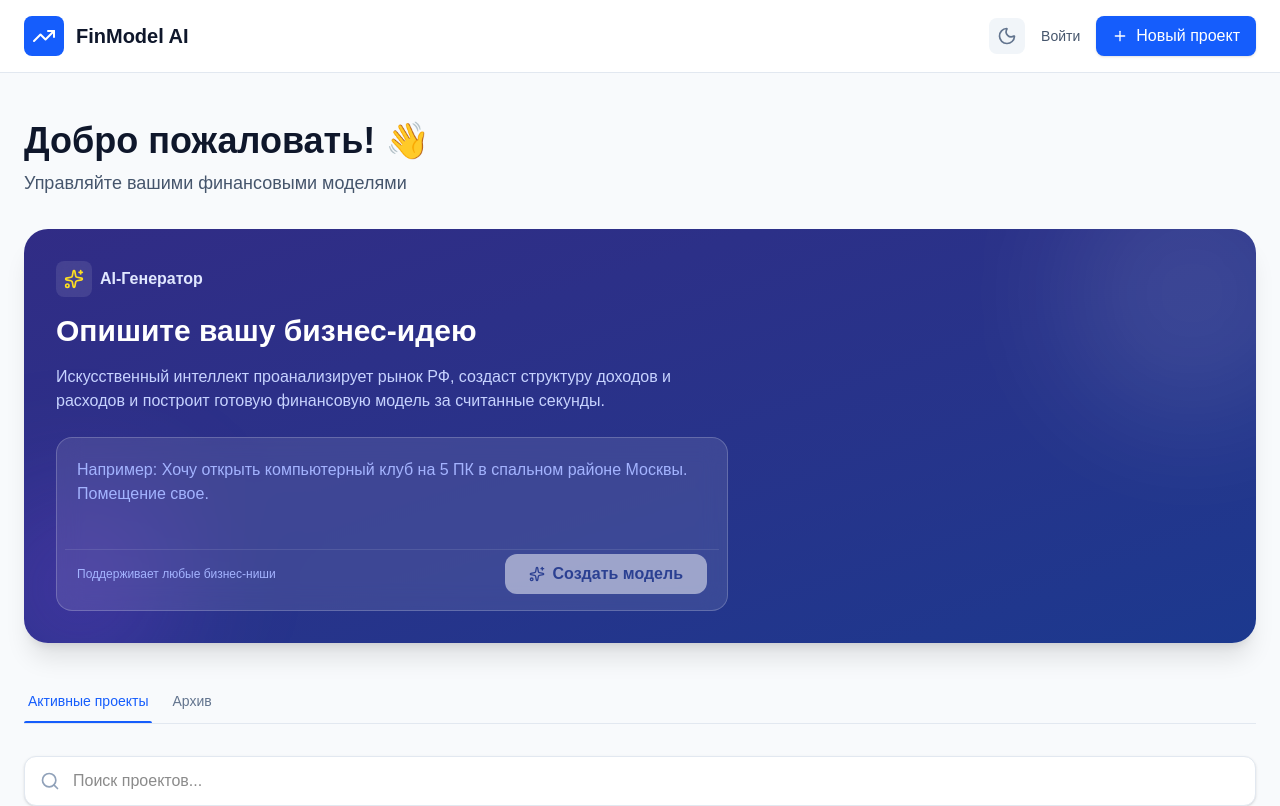
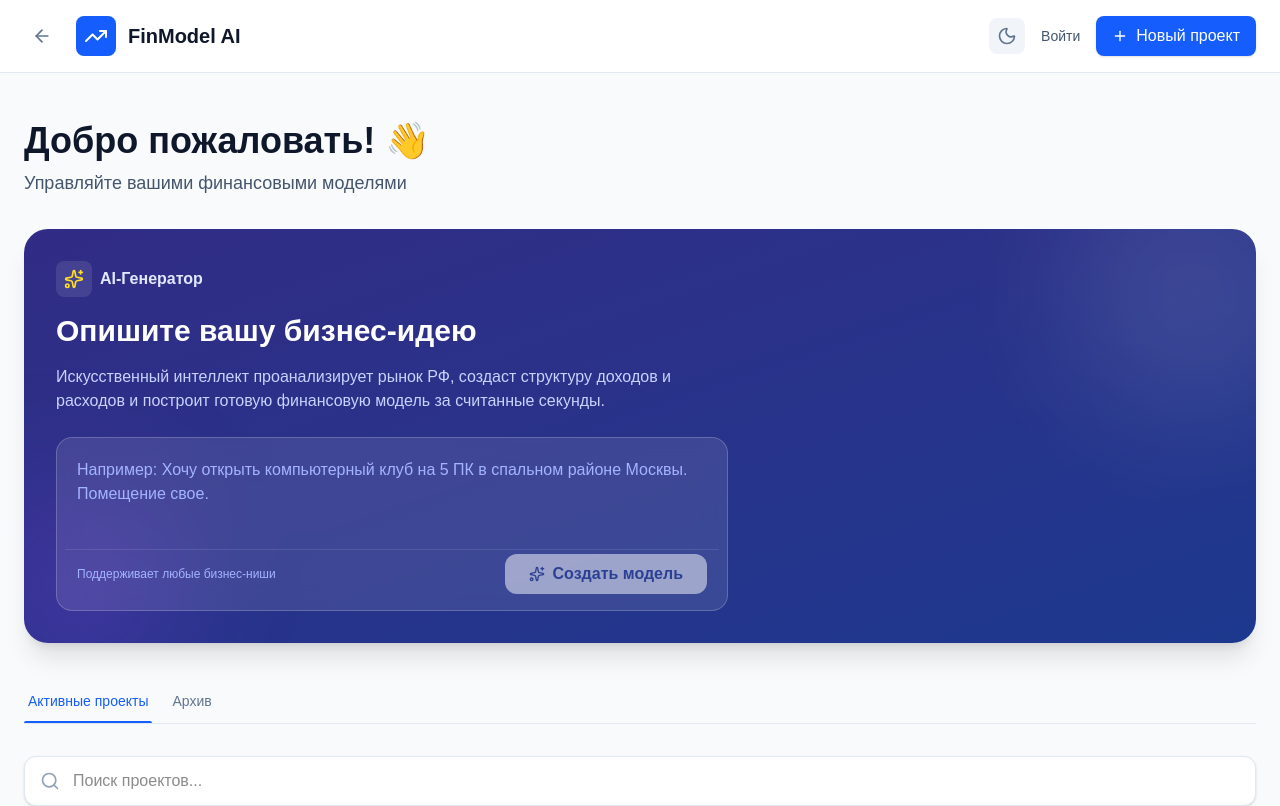
Before and after one commit to apint817-netizen/finmodel-ai, a Next.js app: page /dashboard/projects in a window 1280 px wide. Shown: the top 806 px of the page. Built offline with nearby package versions, Linux system fonts and the light colour scheme; no server answers.

Commit message:
Add back navigation buttons to dashboard projects and editor

```diff
--- a/src/components/DashboardClient.tsx
+++ b/src/components/DashboardClient.tsx
@@ -2,7 +2,7 @@
 
 import { useRouter } from 'next/navigation';
 import { motion, AnimatePresence } from 'framer-motion';
-import { Plus, BarChart3, Coffee, Scissors, Gamepad2, ShoppingCart, Archive, Trash2, RefreshCw, TrendingUp, Search, Loader2, Copy, FileText, Sparkles } from 'lucide-react';
+import { Plus, BarChart3, Coffee, Scissors, Gamepad2, ShoppingCart, Archive, Trash2, RefreshCw, TrendingUp, Search, Loader2, Copy, FileText, Sparkles, ArrowLeft } from 'lucide-react';
 import Link from 'next/link';
 import { useProjectStore, FinancialModel } from '@/lib/store';
 import { useState, useEffect } from 'react';
@@ -160,12 +160,21 @@ export function DashboardClient({ initialProjects }: { initialProjects: Financia
         <div className="min-h-screen bg-slate-50 dark:bg-slate-900 transition-colors">
             <header className="bg-white dark:bg-slate-900 border-b border-slate-200 dark:border-slate-800">
                 <div className="max-w-7xl mx-auto px-6 py-4 flex items-center justify-between">
+                    <div className="flex items-center gap-4">
+                        <Link
+                            href="/dashboard"
+                            className="p-2 hover:bg-slate-100 dark:hover:bg-slate-800 rounded-xl transition-colors text-slate-500 hover:text-slate-900 dark:text-slate-400 dark:hover:text-white"
+                            title="Назад к инструментам"
+                        >
+                            <ArrowLeft className="w-5 h-5" />
+                        </Link>
                         <Link href="/dashboard" className="flex items-center gap-3">
                             <div className="bg-blue-600 p-2 rounded-lg">
                                 <TrendingUp className="w-6 h-6 text-white" />
                             </div>
                             <h1 className="text-xl font-bold text-slate-900 dark:text-white">FinModel AI</h1>
                         </Link>
+                    </div>
                     <div className="flex items-center gap-4">
                         <ThemeToggle />
                         <UserButton />
--- a/src/components/EditorClient.tsx
+++ b/src/components/EditorClient.tsx
@@ -317,8 +317,9 @@ export function EditorClient({ initialProject }: { initialProject: FinancialMode
                     <div className="flex items-center justify-between gap-4">
                         <div className="flex items-center gap-2 sm:gap-3 overflow-hidden flex-1">
                             <Link
-                                href="/dashboard"
+                                href="/dashboard/projects"
                                 className="p-2 hover:bg-slate-100 dark:hover:bg-slate-800 rounded-xl transition-colors shrink-0"
+                                title="Назад к проектам"
                             >
                                 <ArrowLeft className="w-5 h-5 text-slate-600 dark:text-slate-400" />
                             </Link>
```
Lines whose indentation alone changed are shown as unchanged.
